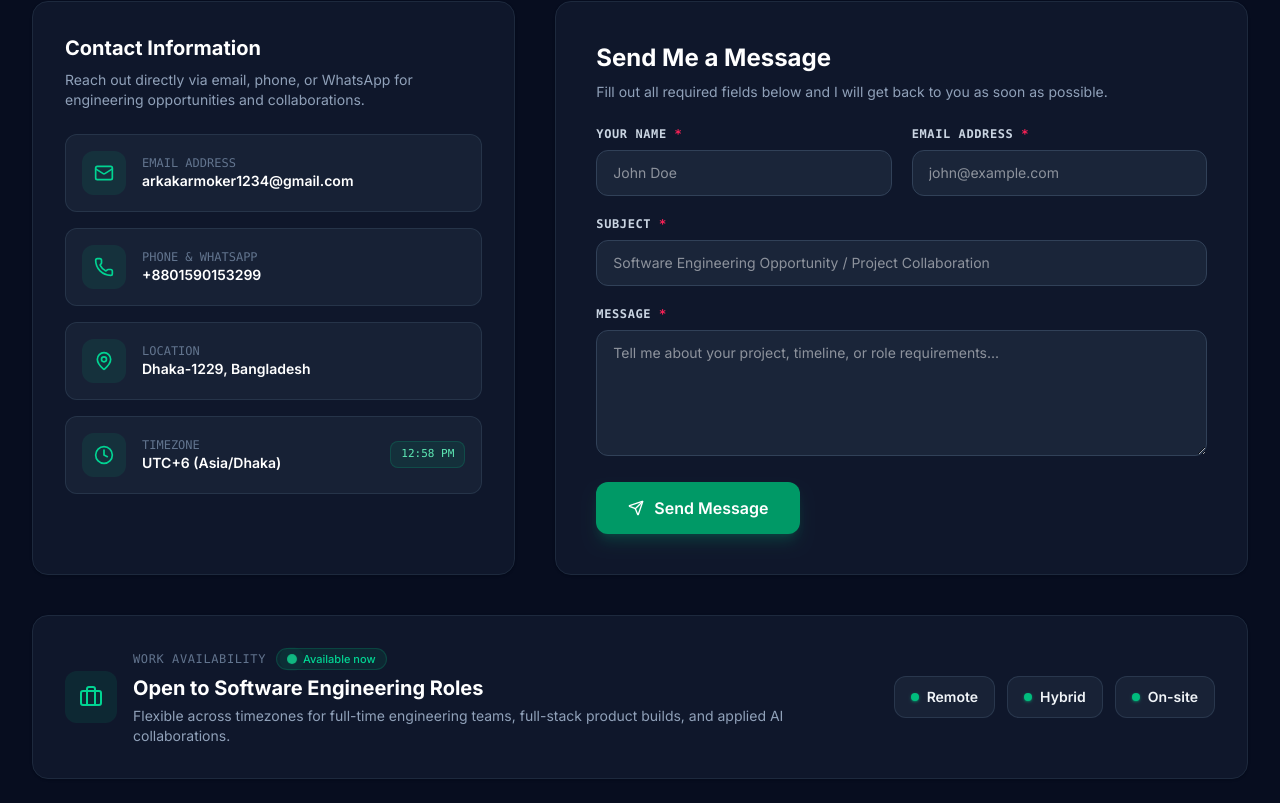
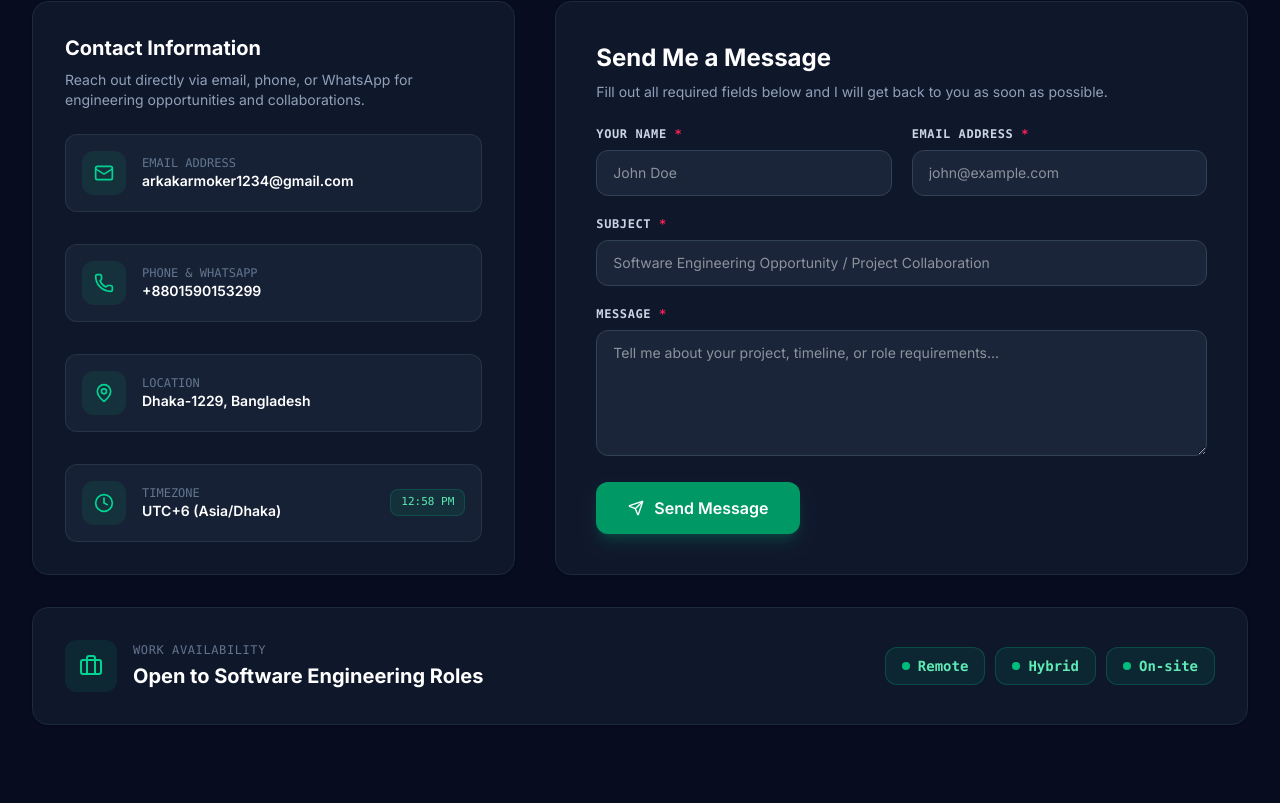
Before and after one commit to ArkaKarmoker/react-portfolio-website, a React (Vite) app: page / in a window 1280 px wide. Shown: the part 8097-8900 px from the top of the page. Built offline with nearby package versions, Linux system fonts and the light colour scheme.

Commit message:
style(contact): move Work Availability into full-width card below contact grid

```diff
--- a/src/components/Contact.jsx
+++ b/src/components/Contact.jsx
@@ -135,7 +135,7 @@ const Contact = () => {
                 opportunities and collaborations.
               </p>
 
-              <div className="space-y-4">
+              <div className="flex-1 flex flex-col justify-between gap-4">
                 <a
                   href={`mailto:${personalInfo.email}`}
                   className="flex items-center gap-4 p-4 rounded-xl bg-slate-50 dark:bg-slate-800/60 border border-slate-200/60 dark:border-slate-700/60 hover:border-emerald-500/50 transition-all group"
@@ -384,41 +384,31 @@ const Contact = () => {
         </div>
 
         {/* Full-Width Work Availability Card */}
-        <div className="mt-8 lg:mt-10 p-6 sm:p-8 rounded-2xl bg-white dark:bg-slate-900 border border-slate-200/80 dark:border-slate-800 shadow-sm">
-          <div className="flex flex-col lg:flex-row lg:items-center lg:justify-between gap-6">
+        <div className="mt-6 lg:mt-8 p-6 sm:p-8 rounded-2xl bg-white dark:bg-slate-900 border border-slate-200/80 dark:border-slate-800 shadow-sm">
+          <div className="flex flex-col md:flex-row md:items-center justify-between gap-5">
             <div className="flex items-start sm:items-center gap-4">
               <div className="p-3.5 rounded-xl bg-emerald-500/10 text-emerald-600 dark:text-emerald-400 shrink-0">
                 <Briefcase className="w-6 h-6" />
               </div>
               <div>
-                <div className="flex flex-wrap items-center gap-2.5 mb-1">
-                  <span className="text-xs font-mono uppercase tracking-wider text-slate-400 dark:text-slate-500">
-                    Work Availability
-                  </span>
-                  <span className="inline-flex items-center gap-1.5 px-2.5 py-0.5 rounded-full text-[11px] font-medium bg-emerald-500/10 text-emerald-600 dark:text-emerald-400 border border-emerald-500/20">
-                    <span className="pulsing-dot" />
-                    Available now
-                  </span>
+                <div className="text-xs font-mono uppercase tracking-wider text-slate-400 dark:text-slate-500 mb-1">
+                  Work Availability
                 </div>
                 <h3 className="text-lg sm:text-xl font-bold text-slate-900 dark:text-white">
                   {personalInfo.workPreference}
                 </h3>
-                <p className="text-sm text-slate-500 dark:text-slate-400 mt-1">
-                  Flexible across timezones for full-time engineering teams,
-                  full-stack product builds, and applied AI collaborations.
-                </p>
               </div>
             </div>
 
-            <div className="flex flex-wrap items-center gap-3 shrink-0">
+            <div className="flex flex-wrap items-center gap-2.5">
               {personalInfo.workModes.map((mode) => (
-                <div
+                <span
                   key={mode}
-                  className="inline-flex items-center gap-2 px-4 py-2.5 rounded-xl bg-slate-50 dark:bg-slate-800/70 border border-slate-200/70 dark:border-slate-700/70 text-sm font-semibold text-slate-800 dark:text-slate-100"
+                  className="inline-flex items-center gap-2 px-4 py-2 rounded-xl text-xs sm:text-sm font-mono font-semibold bg-emerald-500/10 text-emerald-700 dark:text-emerald-300 border border-emerald-500/25"
                 >
-                  <span className="w-2 h-2 rounded-full bg-emerald-500 shadow-sm shadow-emerald-500/50" />
-                  <span>{mode}</span>
-                </div>
+                  <span className="w-2 h-2 rounded-full bg-emerald-500" />
+                  {mode}
+                </span>
               ))}
             </div>
           </div>
```
